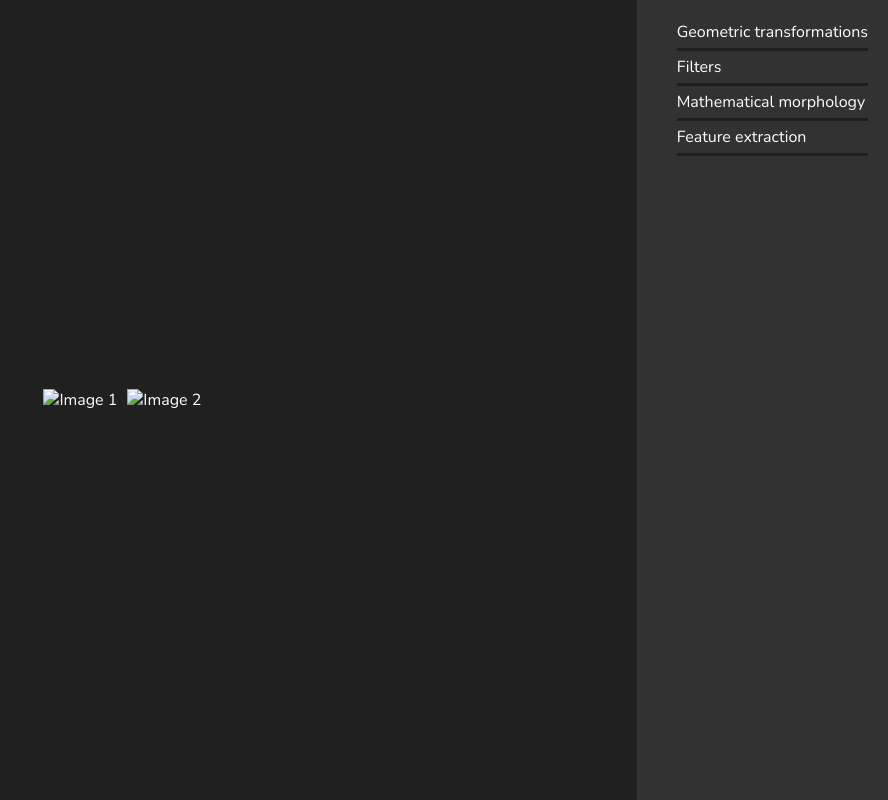
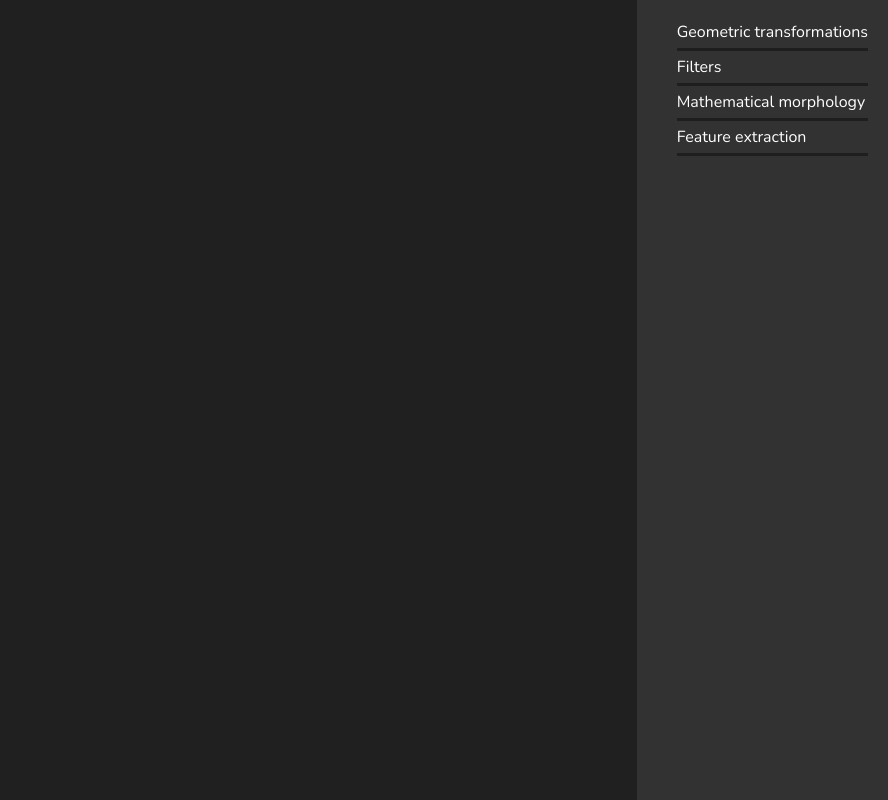
Before and after one commit to hazardous-sun/image-manipulation-tool, a website built with Vite: page frontend/index.html in a window 1280 px wide. Shown: the whole page, without its empty margins (392-1280 px from the left). Built offline with nearby package versions, Linux system fonts and the light colour scheme; files whose address does not match are found by name.

Commit message:
removed hardcoded path to a test image

```diff
--- a/frontend/index.html
+++ b/frontend/index.html
@@ -9,8 +9,8 @@
 
 <div id="app" class="centerHV">
     <div id="imagesPanel" class="image-container centerHV">
-        <img src="src/assets/images/testimage5.gif" alt="Image 1" id="originalImage">
-        <img src="src/assets/images/testimage5.gif" alt="Image 2" id="previewImage">
+        <img id="originalImage">
+        <img id="previewImage">
     </div>
 
     <div id="rightPanel" class="sideBar">
```
